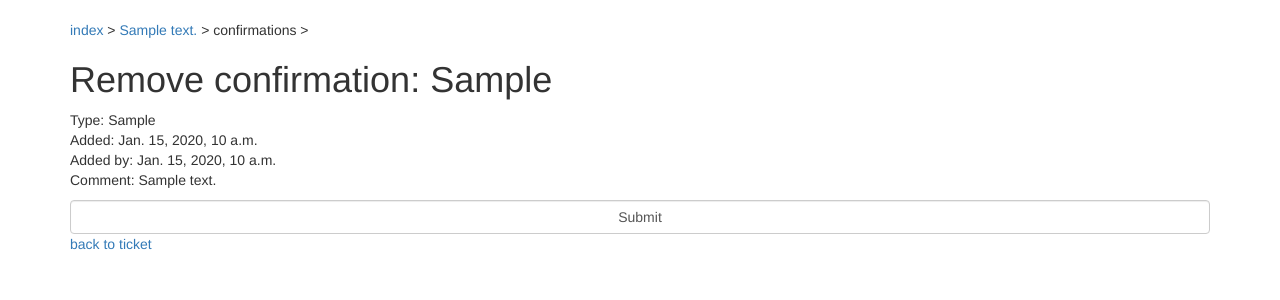
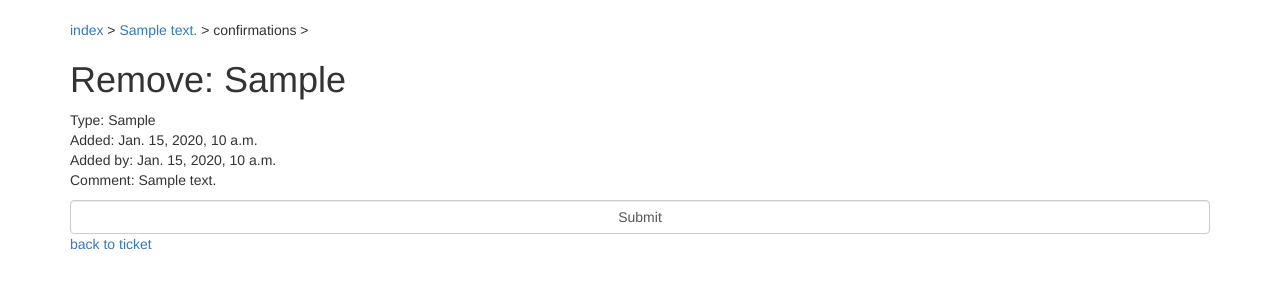
Before and after one commit to che0/teh-tracker, a Django app: template trackersite/tracker/templates/tracker/ticketack_confirm_delete.html in a window 1280 px wide. Shown: the part 72-372 px from the top of the page. Run offline with Django 3.2, Linux system fonts and the light colour scheme; the template is opened without the code that fills it: most values are stand-ins (such as "Sample title", 1, 10 or a date in 2020); some libraries are stand-ins or nearby versions.

```diff
--- a/trackersite/tracker/templates/tracker/ticketack_add.html
+++ b/trackersite/tracker/templates/tracker/ticketack_add.html
@@ -1,11 +1,11 @@
 {% extends "base.html" %}
 {% load i18n widget_tweaks %}
 
-{% block title %}{% trans "Confirm" %}: {{ticket.summary}}{% endblock %}
+{% block title %}{% trans "Add" %}: {{ticket.summary}}{% endblock %}
 
 {% block content %}
 <p class="nav"><a href="{% url "ticket_list" %}">{% trans "index" %}</a> &gt; <a href="{% url "ticket_detail" ticket.id %}">{{ticket.summary}}</a> &gt; {% trans "confirmations" %} &gt;</p>
-<h1>{% trans "Confirm" %}: {{ticketack.display}}</h1>
+<h1>{% trans "Add" %}: {{ticketack.display}}</h1>
 
 <form method="POST" action="">
 <div class="row">
--- a/trackersite/tracker/templates/tracker/ticketack_confirm_delete.html
+++ b/trackersite/tracker/templates/tracker/ticketack_confirm_delete.html
@@ -1,11 +1,11 @@
 {% extends "base.html" %}
 {% load i18n %}
 
-{% block title %}{% trans "Edit confirmation" %}: {{ticketack.ticket.summary}}{% endblock %}
+{% block title %}{% trans "Remove" %}: {{ticketack.ticket.summary}}{% endblock %}
 
 {% block content %}
 <p class="nav"><a href="{% url "ticket_list" %}">{% trans "index" %}</a> &gt; <a href="{% url "ticket_detail" ticketack.ticket.id %}">{{ticketack.ticket.summary}}</a> &gt; {% trans "confirmations" %} &gt;</p>
-<h1>{% trans "Remove confirmation" %}: {{ticketack.get_ack_type_display}}</h1>
+<h1>{% trans "Remove" %}: {{ticketack.get_ack_type_display}}</h1>
 
 <p>{% trans "Type" %}: {{ticketack.get_ack_type_display}}
 <br>{% trans "Added" %}: {{ticketack.added}}
```
Also changed, not shown: trackersite/locale/cs_CZ/LC_MESSAGES/django.po.
